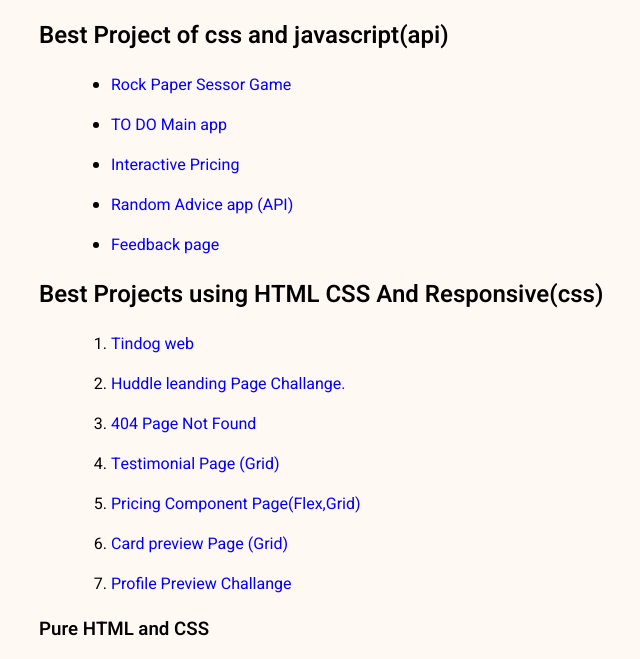
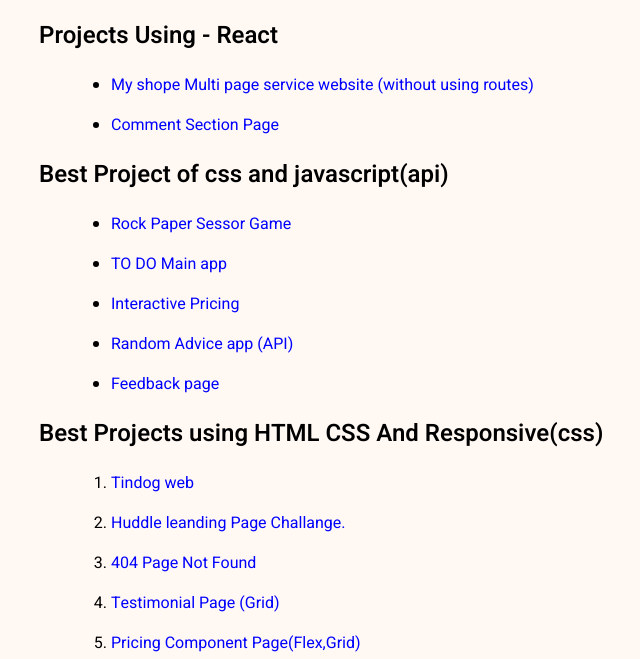
Before and after one commit to Ganesh-Rathor/P, a plain HTML site: page index.html in a window 1280 px wide. Shown: the part 138-797 px from the top of the page, without its empty margins (49-689 px from the left). Drawn offline with Linux system fonts and the light colour scheme.

Commit message:
Adding two react project

```diff
--- a/index.html
+++ b/index.html
@@ -12,6 +12,13 @@
         <main>
             <div class="container">
                 <h1>My Projects</h1>
+                <div class="Javascript-project">
+                    <h2>Projects Using - React </h2>
+                    <ul>
+                        <li><a href="https://ganeshonlinestore.netlify.app/">My shope Multi page service website (without using routes) </a></li>
+                        <li><a href="https://comment-section-react.netlify.app/">Comment Section Page </a></li>
+                    </ul>
+                </div>
                 <div class="Javascript-project">
                     <h2>Best Project of css and javascript(api)</h2>
                     <ul>
```
